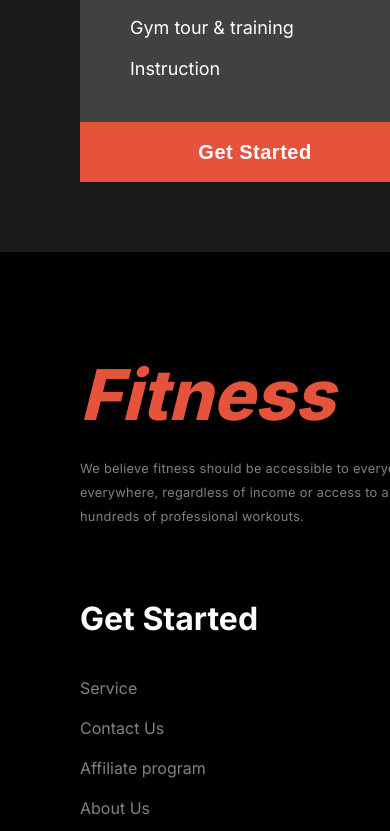
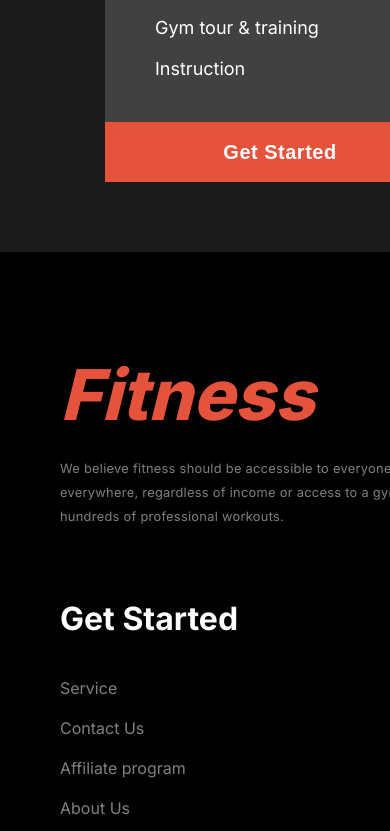
Before and after one commit to Ariful544/A02-fitness-website, a plain HTML site: page index.html in a window 390 px wide. Shown: the part 10052-10883 px from the top of the page. Drawn offline with Linux system fonts and the light colour scheme.

Commit message:
final touch section finished

```diff
--- a/styles/style.css
+++ b/styles/style.css
@@ -511,6 +511,7 @@ select {
 }
 .membership-plan {
   display: grid;
+  margin-left: 45px;
   gap: 20px;
   grid-template-columns: repeat(3, 1fr);
 }
@@ -651,7 +652,7 @@ select {
   }
   .membership-plan,
   .footer-container {
-    padding: 0 80px;
+    padding: 0 60px;
   }
   .footer-container{
     gap: 70px;
```
